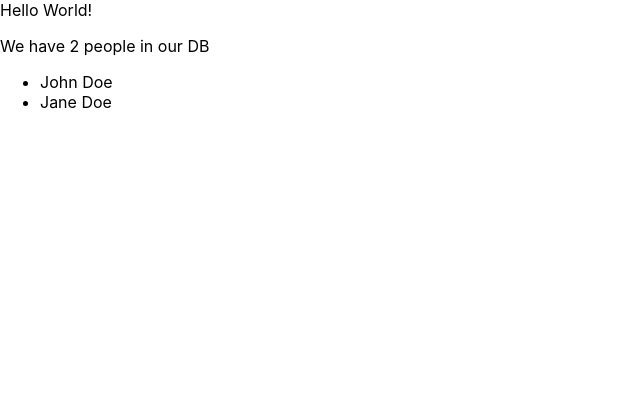
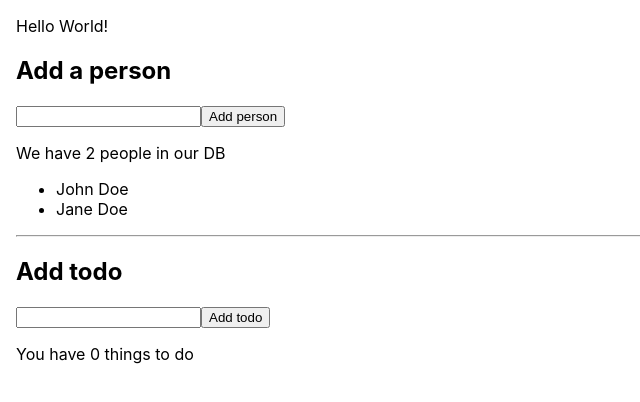
Before and after one commit to yogi721/zustand-tutorial, a React (Create React App) app: page / in a window 1280 px wide. Shown: the top 402 px of the page, without its empty margins (0-640 px from the left). Built offline with nearby package versions, Linux system fonts and the light colour scheme.

Commit message:
adding persons

```diff
--- a/src/App.js
+++ b/src/App.js
@@ -1,4 +1,5 @@
 import People from "./components/People";
+import Todo from "./components/Todo";
 
 
 function App() {
@@ -6,6 +7,8 @@ function App() {
     <div className="App">
       Hello World!
       <People />
+      <hr />
+      <Todo />
     </div>
   );
 }
--- a/src/components/People.js
+++ b/src/components/People.js
@@ -1,15 +1,18 @@
 import React from 'react'
 import { useStore } from '../store'
+import PeopleInput from './PeopleInput'
+
 
 function People() {
     const people = useStore(state => state.people)
 
     return (
         <div>
+            <PeopleInput />
             <p> We have {people.length} people in our DB</p>
             <ul>
                 {people.map(p => (
-                    <li>{p}</li>
+                    <li key={p}>{p}</li>
                 ))}
             </ul>
         </div>
--- /dev/null
+++ b/src/components/PeopleInput.js
@@ -0,0 +1,22 @@
+import React, { useRef } from 'react'
+import { useStore } from '../store'
+
+function PeopleInput() {
+    const inputRef = useRef()
+    const addperson = useStore(state => state.addPerson)
+
+    const add = () => {
+        addperson(inputRef.current.value)
+        inputRef.current.value = ''
+    }
+
+    return (
+        <div>
+            <h2>Add a person</h2>
+            <input type="text" ref={inputRef} />
+            <button onClick={add}>Add person</button>
+        </div>
+    )
+}
+
+export default PeopleInput
--- /dev/null
+++ b/src/components/Todo.js
@@ -0,0 +1,21 @@
+import React from 'react'
+import { useStore } from '../store'
+import TodoInput from './TodoInput'
+
+function Todo() {
+    const todos = useStore(state => state.todos)
+
+    return (
+        <div>
+            <TodoInput />
+            <p> You have {todos.length} things to do</p>
+            <ul>
+                {todos.map(p => (
+                    <li key={p}>{p}</li>
+                ))}
+            </ul>
+        </div>
+    )
+}
+
+export default Todo
--- /dev/null
+++ b/src/components/TodoInput.js
@@ -0,0 +1,22 @@
+import React, { useRef } from 'react'
+import { useStore } from '../store'
+
+function TodoInput() {
+    const inputRef = useRef()
+    const addtodo = useStore(state => state.addTodo)
+
+    const addTodoHandler = () => {
+        addtodo(inputRef.current.value)
+        inputRef.current.value = ''
+    }
+
+    return (
+        <div>
+            <h2>Add todo</h2>
+            <input type="text" ref={inputRef} />
+            <button onClick={addTodoHandler}>Add todo</button>
+        </div>
+    )
+}
+
+export default TodoInput
--- a/src/index.css
+++ b/src/index.css
@@ -5,6 +5,7 @@ body {
     sans-serif;
   -webkit-font-smoothing: antialiased;
   -moz-osx-font-smoothing: grayscale;
+  padding: 1rem;
 }
 
 code {
--- a/src/store.js
+++ b/src/store.js
@@ -1,7 +1,15 @@
 import create from "zustand";
+import { devtools } from "zustand/middleware"
 
-export const useStore = create((set) => ({
+const store = (set) => ({
     people: ['John Doe', 'Jane Doe'],
     addPerson: (person) =>
-        set((state) => ({ people: [...state.people, person] }))
-}))
+        set((state) => ({ people: [...state.people, person] })),
+
+    todos: [],
+    addTodo: (todo) =>
+        set((state) => ({ todos: [...state.todos, todo] }))
+
+})
+
+export const useStore = create(devtools(store))
```
